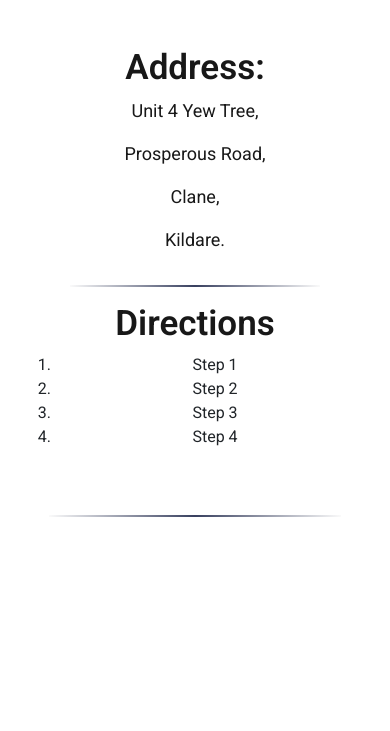
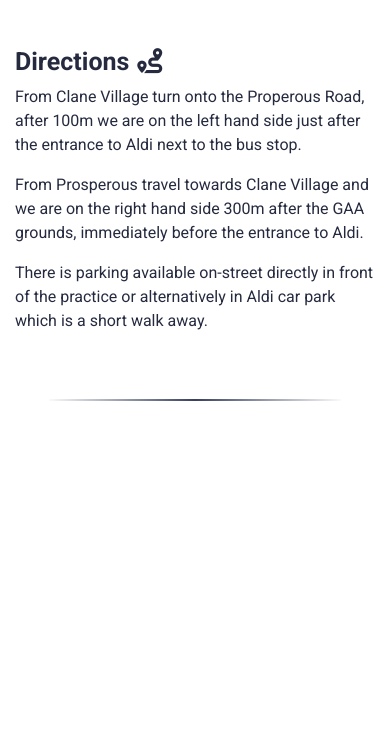
Before and after one commit to Code-Institute-Submissions/AbbeyPhysio_MS1, a plain HTML site: page location.html in a window 390 px wide. Shown: the part 113-844 px from the top of the page. Drawn offline with nearby package versions, Linux system fonts and the light colour scheme; some packages are replaced by stand-ins of ours.

Commit message:
Location page styling and responsiveness complete

```diff
--- a/assets/css/style.css
+++ b/assets/css/style.css
@@ -38,6 +38,7 @@ body {
     font-family: "Roboto", sans-serif;
     text-align: justify;
     font-size: 18px;
+    color: #252a3f;
 }
 
 .titleheading {
@@ -79,7 +80,7 @@ body {
 .mediumtext {
     font-family: "Roboto", sans-serif;
     font-weight: 500;
-    font-size: 20px;
+    font-size: 23px;
 }
 
 .smalltext {
@@ -306,28 +307,18 @@ body {
     text-align: center;
 }
 
-.largegooglemaps {
-    width: 70%;
-}
-
-.address>h3 {
-    font-family: "Roboto", sans-serif;
-    font-weight: 600;
-    color: #181818;
-    font-size: 35px;
-}
-
-.address>p {
-    font-family: "Roboto", sans-serif;
-    font-weight: 400;
-    color: #181818;
-    font-size: 18px;
-}
-
 #map {
     width: 100%;
     height: 600px;
 }
+
+.address {
+    background-color: rgba(120,161,187,0.5);
+    border-radius: 10%;
+    padding-top: 30px;
+    padding-bottom: 30px;
+}
+
 
 /***********************************FOOTER********************************/
 
@@ -438,8 +429,12 @@ body {
     padding-right: 30px;
     padding-left: 30px;
 }
+#map {
+    width: 100%;
+    height: 400px;
+}
 
- }
+}
 
 /**IPhone 5 Styling**/
 @media (max-width: 400.98px) {
--- a/location.html
+++ b/location.html
@@ -35,7 +35,7 @@
                 <!--Visible Navbar for Larger devices-->
                 <div class="collapse navbar-collapse justify-content-center" id="navbarNavDropdown">
                     <ul class="navbar-nav">
-                        <li class="nav-item active">
+                        <li class="nav-item">
                             <a class="nav-link" href="index.html">Home<span class="sr-only">(current)</span></a>
                         </li>
                         <li class="nav-item">
@@ -44,45 +44,48 @@
                         <li class="nav-item dropdown">
                             <a class="nav-link dropdown-toggle" href="services.html" id="navbarDropdownMenuLink" role="button" data-toggle="dropdown" aria-haspopup="true" aria-expanded="false">Services</a>
                             <div class="dropdown-menu bluebackground" aria-labelledby="navbarDropdownMenuLink">
-                                <a class="dropdown-item" href="services.html">Physiotherapy</a>
-                                <a class="dropdown-item" href="services.html">Personal Training</a>
-                                <a class="dropdown-item" href="services.html">Pilates & Yoga Classes</a>
+                                <a class="dropdown-item" href="services.html#PhysioTreatments">Physiotherapy</a>
+                                <a class="dropdown-item" href="services.html#PersonalTraining">Personal Training</a>
+                                <a class="dropdown-item" href="services.html#YogaPilates">Pilates & Yoga Classes</a>
                             </div>
                         </li>
                         <li class="nav-item">
                             <a class="nav-link" href="contact.html">Contact Us</a>
                         </li>
                         <li class="nav-item">
-                            <a class="nav-link" href="location.html">Find Us</a>
+                            <a class="nav-link active" href="location.html">Find Us</a>
                         </li>
                     </ul>
                 </div>
             </nav>
         </div>
     </header>
+    <!--Main content of page-->
+    <main>
         <section>
             <div class="container container-location">
                 <div class="row">
-                        <div class="col-12 col-md-6 address">
-                            <h3>Address:</h3>
-                            <p>Unit 4 Yew Tree,</p>
-                            <p>Prosperous Road,</p>
-                            <p>Clane,</p>
-                            <p>Kildare.</p>
+                    <!--Direction to Clinic-->
+                    <div class="col-12 col-lg-8">
+                        <h3 class="largeheading text-left">Directions<i class="fas fa-route ml-2"></i></h3>
+                        <p class="text-left">From Clane Village turn onto the Properous Road, after 100m we are on the left hand side just after the entrance to Aldi next to the bus stop.</p>
+                        <p class="text-left">From Prosperous travel towards Clane Village and we are on the right hand side 300m after the GAA grounds, immediately before the entrance to Aldi.</p>
+                        <p class="text-left">There is parking available on-street directly in front of the practice or alternatively in Aldi car park which is a short walk away.</p>
                     </div>
-                        <hr class="block-divider d-md-none">
-                        <div class="col-12 col-md-6 address">
-                            <h3>Directions</h3>
-                            <ol>
-                                <li>Step 1</li>
-                                <li>Step 2</li>
-                                <li>Step 3</li>
-                                <li>Step 4</li>
-                            </ol>
+                    <!--Address in larger devices-->
+                    <div class="d-none d-lg-block col-lg-4">
+                        <div class="bold mediumtext address">
+                            <h3 class="largeheading mb-3">Address<i class="fas fa-address-card ml-2"></i></h3>
+                            <p>Unit 4 Yew Tree,<br>
+                            Prosperous Road,<br>
+                            Clane,<br>
+                            Kildare.</p>
+                        </div>
                     </div>
                 </div>
                 <hr class="block-divider wide-block-divider">
                 <div class="row">
+                    <!--Code Taken from Google Developer Tutorials and adjusted. https://developers.google.com/maps/documentation/javascript/adding-a-google-map-->
                     <div class="col-12 ">
                         <div id="map">
                             <script>
@@ -98,7 +101,7 @@
                 </div>
             </div>
         </section>
-
+    </main>
     <!--Footer Section-->
     <footer class="container-fluid bluebackground">
         <div class="container">
@@ -138,6 +141,7 @@
             </div>
         </div>
     </footer>
+    <!--Javascripts-->
     <script src="https://code.jquery.com/jquery-3.2.1.slim.min.js" integrity="sha384-KJ3o2DKtIkvYIK3UENzmM7KCkRr/rE9/Qpg6aAZGJwFDMVNA/GpGFF93hXpG5KkN" crossorigin="anonymous"></script>
     <script src="https://cdnjs.cloudflare.com/ajax/libs/popper.js/1.12.9/umd/popper.min.js" integrity="sha384-ApNbgh9B+Y1QKtv3Rn7W3mgPxhU9K/ScQsAP7hUibX39j7fakFPskvXusvfa0b4Q" crossorigin="anonymous"></script>
     <script src="https://maxcdn.bootstrapcdn.com/bootstrap/4.0.0/js/bootstrap.min.js" integrity="sha384-JZR6Spejh4U02d8jOt6vLEHfe/JQGiRRSQQxSfFWpi1MquVdAyjUar5+76PVCmYl" crossorigin="anonymous"></script>
```
Lines whose indentation alone changed are shown as unchanged.
